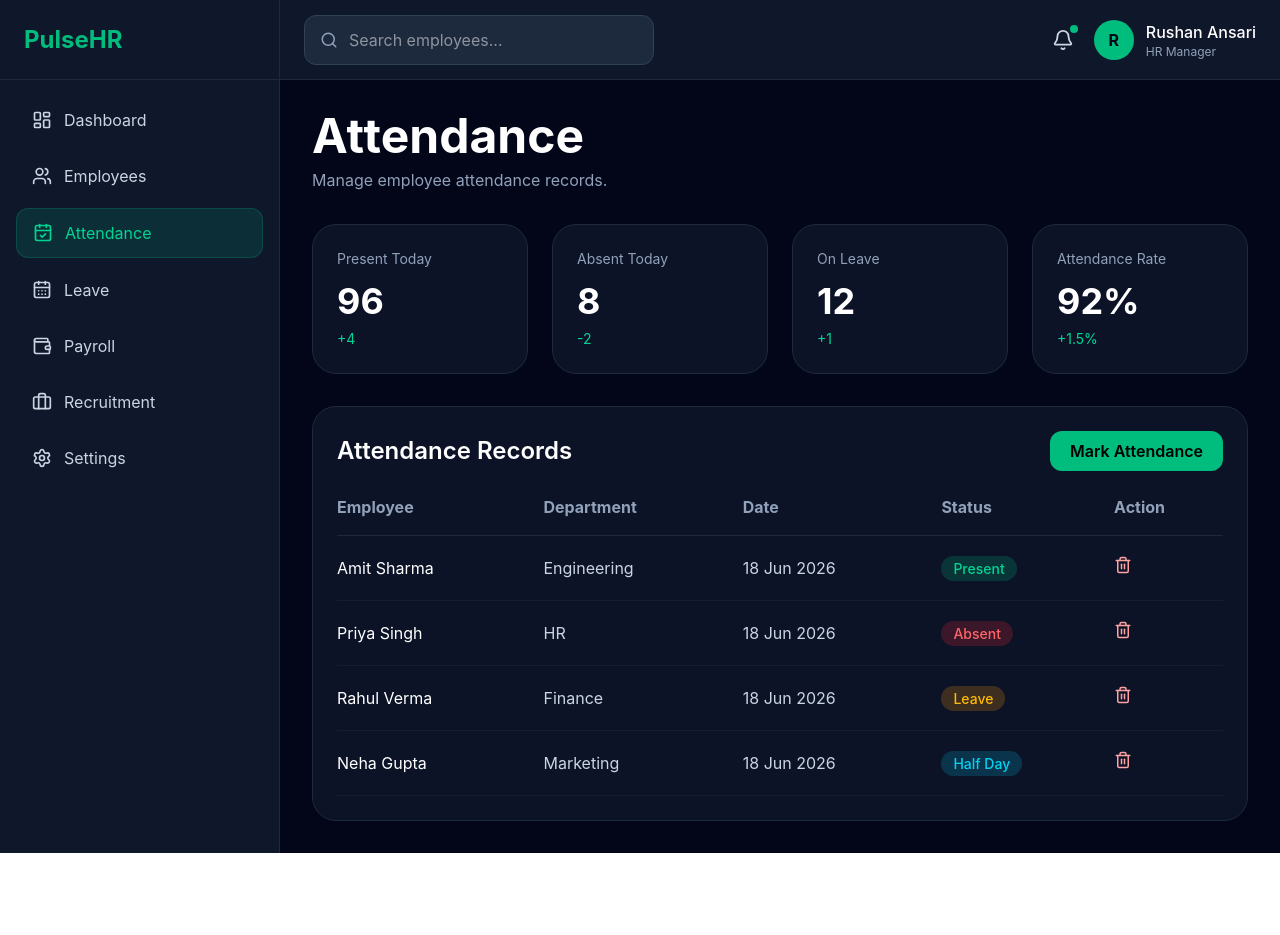
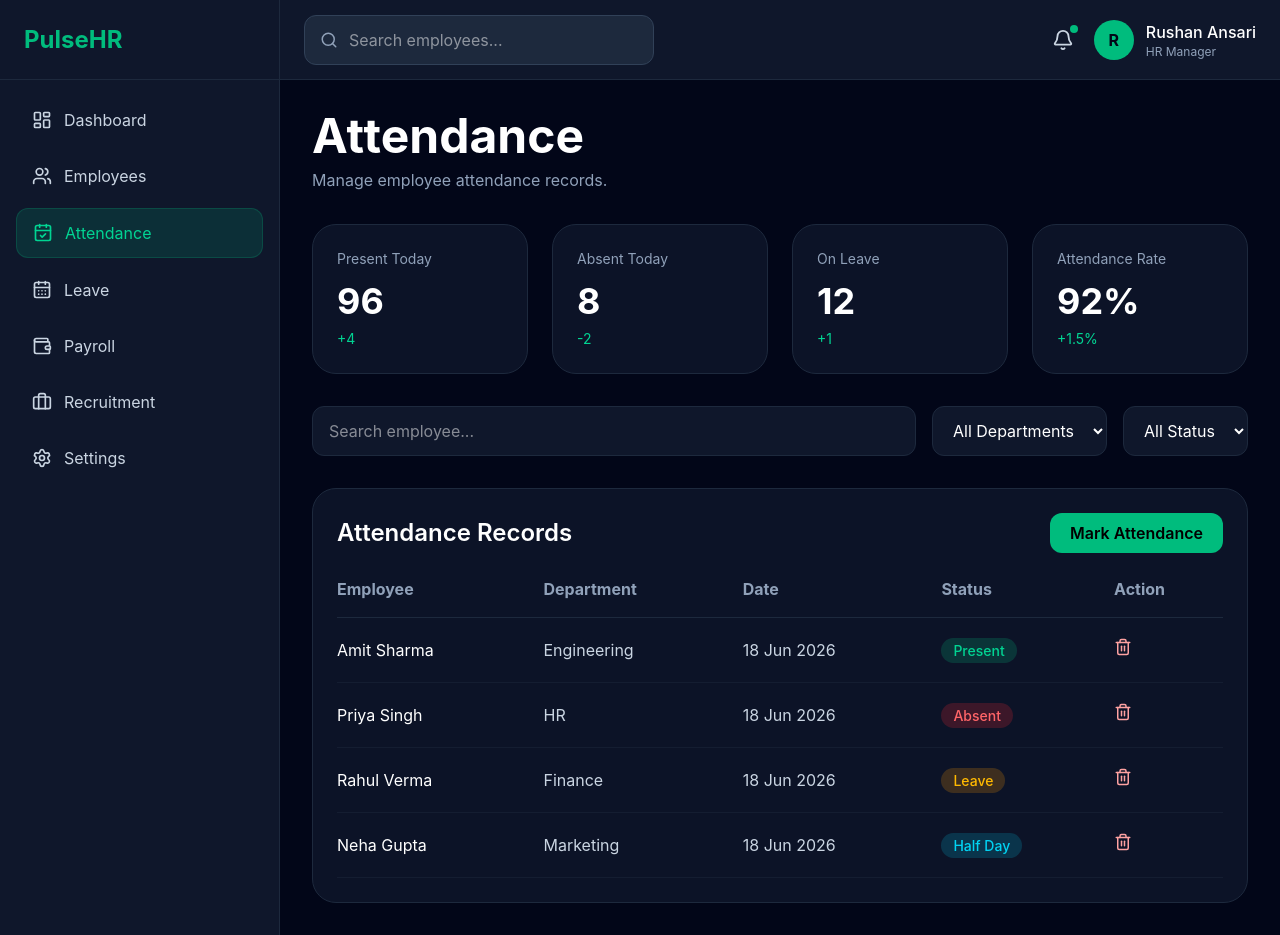
Before and after one commit to RushanAnsari/pulseHr, a React (Vite) app: page /attendance in a window 1280 px wide. Before the commit the page ends 853 px from the top, so only its background shows below. Built offline with nearby package versions, Linux system fonts and the light colour scheme.

Commit message:
Created attendance search filter and leave module structure

```diff
--- a/src/App.jsx
+++ b/src/App.jsx
@@ -5,6 +5,7 @@ import {
 } from "react-router-dom";
 import Employees from "./pages/employees/Employees";
 import Attendance from "./pages/attendance/Attendance";
+import Leave from "./pages/leave/Leave";
 function App() {
   return (
     <Routes>
@@ -22,6 +23,10 @@ function App() {
       <Route path="/attendance"
       element={<Attendance/>}
       />
+      <Route
+        path="/leave"
+        element={<Leave/>}
+        />
     </Routes>
   );
 }
--- a/src/pages/attendance/Attendance.jsx
+++ b/src/pages/attendance/Attendance.jsx
@@ -59,6 +59,12 @@ const attendanceData = [
     },
   ];
 
+  const [searchTerm, setSearchTerm] = useState("");
+
+  const [departmentFilter, setDepartmentFilter] = useState("All Departments");
+
+  const [statusFilter, setStatusFilter] = useState("All Status");
+
   const [attendanceRecords, setAttendanceRecords] = useState(() => {
     try{
     const saved = localStorage.getItem("attendanceRecords");
@@ -92,6 +98,24 @@ const attendanceData = [
       (prev) => prev.filter((record) => record.id !== id)
     );
   };
+
+  const filteredAttendance = attendanceRecords.filter((record) => {
+    const matchesSearch = record.employee
+    .toLowerCase()
+    .includes(
+      searchTerm.toLocaleLowerCase()
+    );
+
+    const matchesDepartment = departmentFilter === "All Departments" || record.department === departmentFilter;
+
+    const matchesStatus = statusFilter === "All Status" || record.status === statusFilter;
+
+    return (
+      matchesSearch &&
+      matchesDepartment &&
+      matchesStatus
+    );
+  });
     return (
         <DashboardLayout>
             <h1 className="text-5xl font-bold text-white">Attendance</h1>
@@ -130,6 +154,40 @@ const attendanceData = [
 
 </div>
 
+<div className="flex flex-col lg:flex-row gap-4 mt-8">
+  {/* Search */}
+  <input type="text"
+  placeholder="Search employee..."
+  value={searchTerm}
+  onChange={(e) => setSearchTerm(
+    e.target.value
+  )}
+  className="flex-1 bg-slate-900 border border-slate-800 rounded-xl px-4 py-3 text-white"
+  />
+
+  {/* Departments */}
+  <select value={departmentFilter} onChange={(e) => setDepartmentFilter(
+    e.target.value
+  )}
+    className="bg-slate-900 border border-slate-800 rounded-xl px-4 py-3 text-white"
+  >
+    <option>All Departments</option>
+    <option>Engineering</option>
+    <option>HR</option>
+    <option>Finance</option>
+    <option>Marketing</option>
+  </select>
+
+  {/* Status */}
+  <select value={statusFilter} onChange={(e) => setStatusFilter(e.target.value)} className="bg-slate-900 border border-slate-800 rounded-xl px-4 py-3 text-white">
+    <option>All Status</option>
+    <option>Present</option>
+    <option>Absent</option>
+    <option>Leave</option>
+    <option>Half Day</option>
+  </select>
+
+</div>
 {/* Attendance Table */}
 <div className="mt-8 bg-slate-900/80 border border-slate-800 rounded-3xl p-6">
   <div className="flex items-center justify-between mb-6">
@@ -152,7 +210,7 @@ const attendanceData = [
       </thead>
 
       <tbody>
-              {attendanceRecords.map((item) => (
+              {filteredAttendance.map((item) => (
                 <tr
                   key={item.id}
                   className="
--- /dev/null
+++ b/src/pages/leave/Leave.jsx
@@ -0,0 +1,14 @@
+import DashboardLayout from "../../layouts/DashboardLayout";
+function Leave(){
+    return (
+        <DashboardLayout>
+            <h1 className="text-5xl font-bold text-white">
+                Leave Management
+            </h1>
+            <p className="text-slate-400 mt-2">
+                Manage employee leave requests.
+            </p>
+        </DashboardLayout>
+    );
+}
+export default Leave;
```
Also changed, not shown: src/components/leave/ApplyLeaveModal.jsx (added), src/components/leave/LeaveStats.jsx (added), src/components/leave/LeaveTable.jsx (added).
